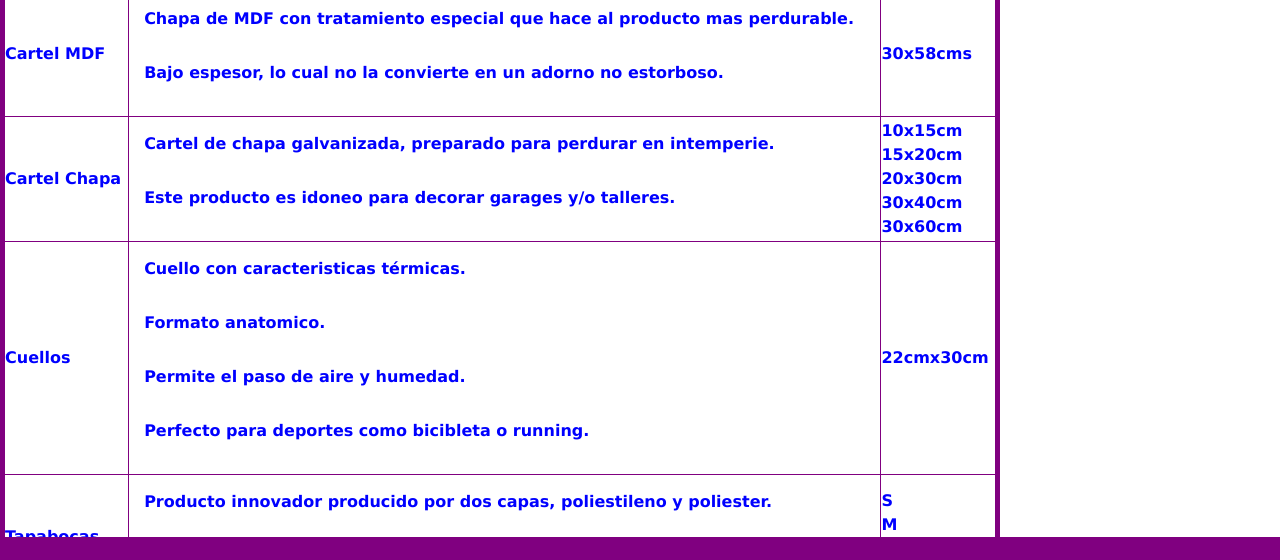
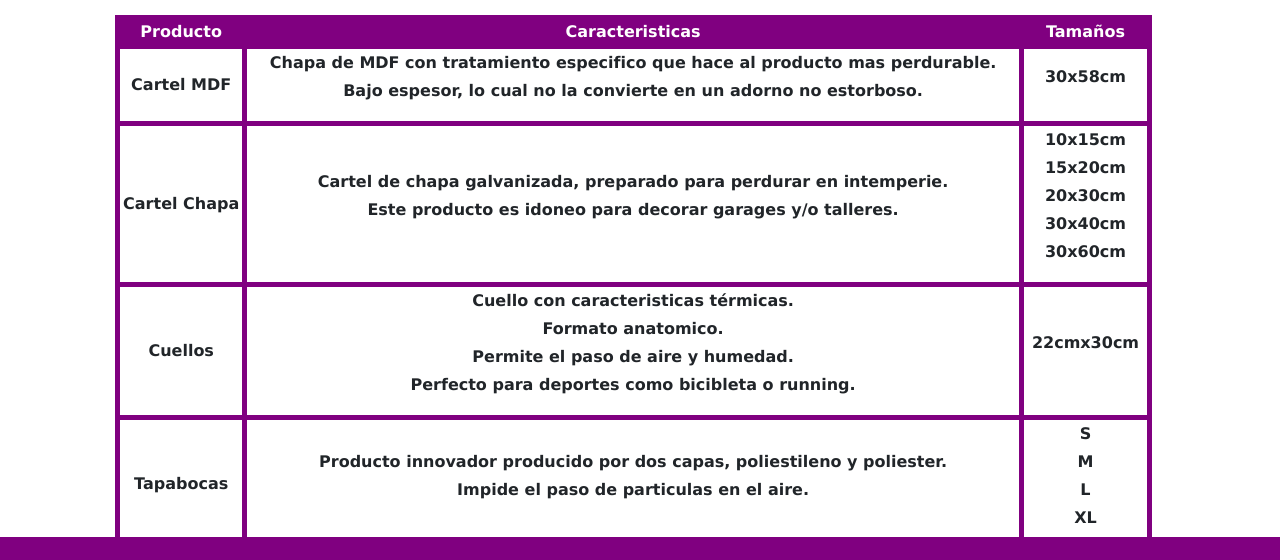
Before and after one commit to Deamond-Hero/proyecto-reset, a website: page pages/caracteristicas.html in a window 1280 px wide. Shown: the part 183-743 px from the top of the page. Drawn offline with nearby package versions, Linux system fonts and the light colour scheme; files whose address does not match are found by name.

Commit message:
Modif contacto y tabla

```diff
--- a/pages/caracteristicas.html
+++ b/pages/caracteristicas.html
@@ -48,12 +48,10 @@
               <!--Fin de barra de navegación-->
             </header>
             <main>
+                <h1>Ficha técnica de Productos</h1>
             <div class="tabla">
-                    <table border="1px" class=fichaTec><!---Comienzo-ficha-tecnica !!! hacer en grillas-->
+                <table class=fichaTec><!---Comienzo-ficha-tecnica !!! hacer en grillas-->
                     <thead>
-                            <tr>
-                                <th colspan="3">Ficha técnica de productos</th>
-                            </tr>
                         <tr>
                             <th>Producto</th>
                             <th>Caracteristicas</th>
@@ -65,16 +63,20 @@
                             <td>Cartel MDF</td>
                             <td>
                                 <ol>
-                                        <li>Chapa de MDF con tratamiento especial
+                                    <li>
+                                        Chapa de MDF con tratamiento especifico
                                         que hace al producto mas perdurable.
                                     </li>
-                                        <li>Bajo espesor, lo cual no la convierte
+                                    <li>
+                                        Bajo espesor, lo cual no la convierte
                                         en un adorno no estorboso.
                                     </li>
                                 </ol>
                             </td>
                             <td>
-                                    30x58cms
+                                <ol>
+                                    <li>30x58cm</li>
+                                </ol>
                             </td>
                         </tr>
                         <tr>
@@ -91,11 +93,13 @@
                                 </ol>
                             </td>
                             <td>
-                                    10x15cm<br>
-                                    15x20cm<br>
-                                    20x30cm<br>
-                                    30x40cm<br>
-                                    30x60cm
+                                <ol>
+                                    <li>10x15cm</li>
+                                    <li>15x20cm</li>
+                                    <li>20x30cm</li>
+                                    <li>30x40cm</li>
+                                    <li>30x60cm</li>
+                                </ol>
                             </td>
                         </tr>
                         <tr>
@@ -118,7 +122,11 @@
                                 </ol>
                             </td>
                             <td>
+                                <ol>
+                                    <li>
                                     22cmx30cm
+                                    </li>
+                                </ol>
                             </td>
                         </tr>
                         <tr>
@@ -135,10 +143,20 @@
                                 </ol>
                             </td>
                             <td> <!--talles-->
-                                    S<br>
-                                    M<br>
-                                    L<br>
-                                    XL<br>
+                                <ol>
+                                    <li>
+                                        S
+                                    </li>
+                                    <li>
+                                        M
+                                    </li>
+                                    <li>
+                                        L
+                                    </li>
+                                    <li>
+                                        XL
+                                    </li>
+                                </ol>
                             </td>
                         </tr>
                     </tbody>
--- a/scss/component/_formulario.scss
+++ b/scss/component/_formulario.scss
@@ -4,9 +4,7 @@
 }
 
 form{
-    display:flex;
-    flex-direction:column;
-    border: 3px solid purple;
+
 
 
 }
--- a/scss/component/_table.scss
+++ b/scss/component/_table.scss
@@ -1,48 +1,54 @@
+
+
 .tabla{
-    height: 90%;
-    padding: auto;
-    justify-content: center;
+    height: 80%;
+    width: 90%;
+
+    align-items: center;
+
     .fichaTec{
-        width: 1000px;
+        margin: 30px auto 50px 10%;
+        width: 90%;
         height: 100%;
         font-size: 16px;
         text-align: left;
         font-weight: bold;
         text-align: left;
         border: solid purple 5px;
+            th{
+                text-decoration: none;
+                list-style-type: none;
+                font-size: 16px;
+                border: solid purple 5px;
+                text-align: center;
+                font-weight: bold;
+                background-color: purple;
+                color:white;
+        }
+            td{
+                text-decoration: none;
+                list-style-type: none;
+                font-size: 16px;
+                border: solid purple 5px;
+                text-align: center;
+                font-weight: bold;
+                li{
+                    text-align: center;
+                    padding: 2px 5px;
+                    list-style:none;
+                }
+            tr{
+                text-decoration: none;
+                list-style-type: none;
+                font-size: 16px;
+                border: solid purple 5px;
+                li{
+                    text-align: center;
+                    padding: 2px 5px;
+                    list-style:square;
+                }
+
+            }
+        }
+    }
 }
-
-
-
-
-}
-
-.fichaTec ol li{
-    text-decoration: none;
-    list-style-type: none;
-    padding: 2%;
-}
-
-
-table {
-    display: table;
-    padding: auto;
-    text-align: center;
-    color: blue;
-}
-
-
-
-form{
-    padding: 50px 20px;
-    text-align: center;
-    font-size: 20px;
-    line-height: 40px;
-    font-weight: bold;
-}
-
-
-table li a{
-    color: purple;
-    font-size: 15px;
-}
```
Also changed, not shown: css/main.css. Lines whose indentation alone changed are shown as unchanged.
